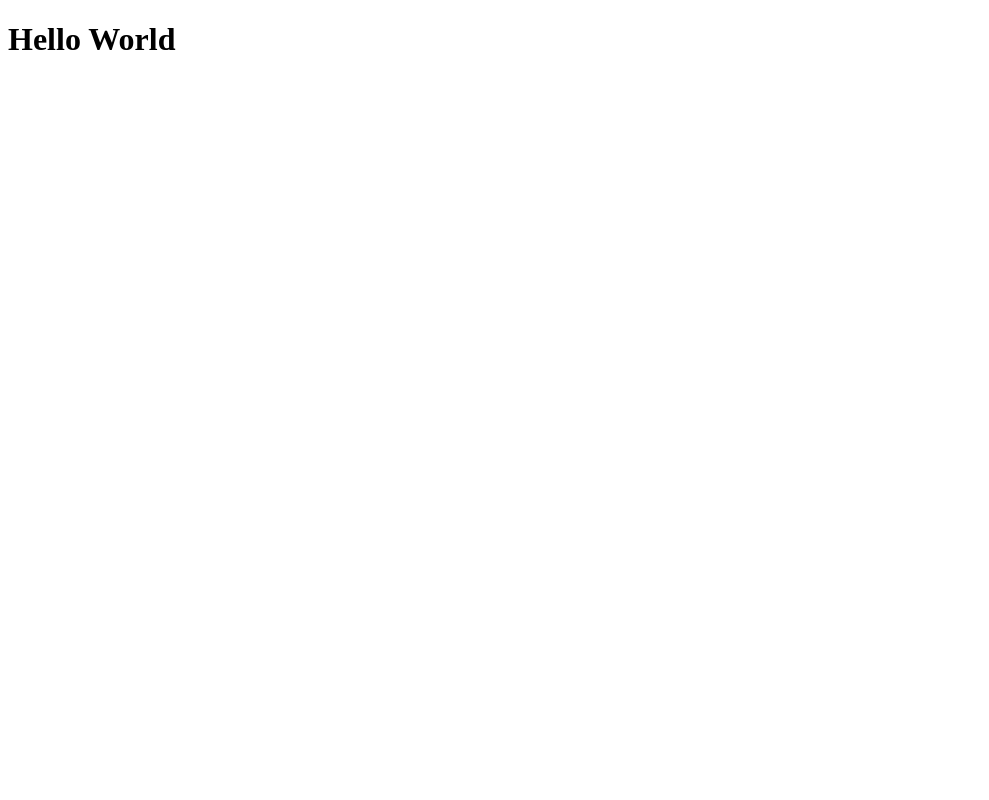
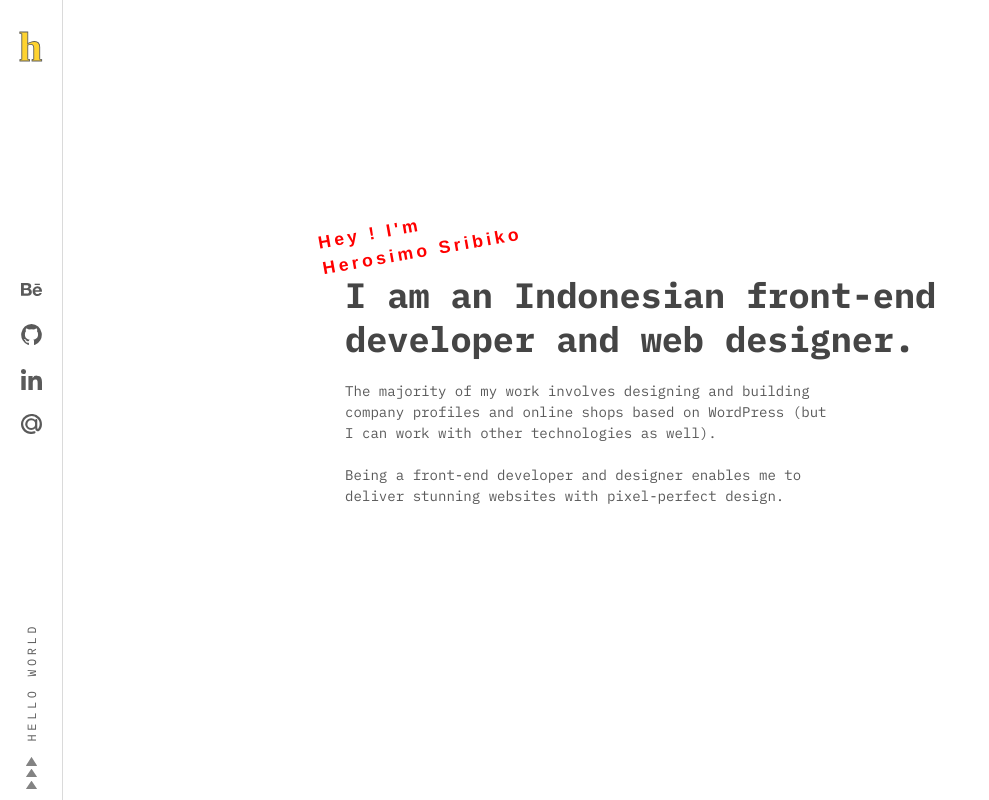
Before and after one commit to herosimo/herosimo.github.io, a Gatsby site: page / in a window 1280 px wide. Shown: the whole page, without its empty margins (0-989 px from the left). Built offline with nearby package versions, Linux system fonts and the light colour scheme; Gatsby itself is replaced by a stand-in of ours.

Commit message:
Setup components, styles, navbar, banner

```diff
--- /dev/null
+++ b/src/components/Banner.jsx
@@ -0,0 +1,28 @@
+import React from "react";
+
+import { banner } from "../styles/banner.module.scss";
+
+const Banner = () => {
+  return (
+    <section className={banner}>
+      <div style={{ position: "relative" }}>
+        <span>
+          Hey ! I'm
+          <br />
+          Herosimo Sribiko
+        </span>
+      </div>
+      <h1>I am an Indonesian front-end developer and web designer.</h1>
+      <p>
+        The majority of my work involves designing and building company profiles and online shops
+        based on WordPress (but I can work with other technologies as well).
+      </p>
+      <p>
+        Being a front-end developer and designer enables me to deliver stunning websites with
+        pixel-perfect design.
+      </p>
+    </section>
+  );
+};
+
+export default Banner;
--- /dev/null
+++ b/src/components/Sidebar.jsx
@@ -0,0 +1,46 @@
+import React from "react";
+import { Link } from "gatsby";
+
+import { sidebar, logo, social, text } from "../styles/sidebar.module.scss";
+import siteLogo from "../images/logo.svg";
+import behance from "../images/behance.svg";
+import github from "../images/github.svg";
+import linkedin from "../images/linkedin.svg";
+import mail from "../images/mail.svg";
+import play from "../images/play.svg";
+
+const Sidebar = () => {
+  return (
+    <section className={sidebar}>
+      <Link to="/">
+        <img className={logo} src={siteLogo} alt="Site Logo" />
+      </Link>
+
+      <div className={social}>
+        <a href="" target="_blank" title="Visit my Behance">
+          <img src={behance} alt="Behance" />
+        </a>
+        <a href="" target="_blank" title="Visit my Github">
+          <img src={github} alt="Github" />
+        </a>
+
+        <a href="" target="_blank" title="Visit my Linkedin">
+          <img src={linkedin} alt="Linkedin" />
+        </a>
+
+        <a href="" target="_blank" title="Email me">
+          <img src={mail} alt="Mail" />
+        </a>
+      </div>
+
+      <div className={text}>
+        <span>Hello World</span>
+        <img src={play} alt="play" />
+        <img src={play} alt="play" />
+        <img src={play} alt="play" />
+      </div>
+    </section>
+  );
+};
+
+export default Sidebar;
--- a/src/pages/index.js
+++ b/src/pages/index.js
@@ -1,11 +1,22 @@
 import * as React from "react";
+
+import Banner from "../components/Banner";
+import Sidebar from "../components/Sidebar";
+import { layout, article } from "../styles/layout.module.scss";
+import "../styles/reset.css";
+import "../styles/style.css";
 
 // markup
 const IndexPage = () => {
   return (
-    <div>
-      <h1>Hello World</h1>
-    </div>
+    <main className={layout}>
+      <aside>
+        <Sidebar />
+      </aside>
+      <article className={article}>
+        <Banner />
+      </article>
+    </main>
   );
 };
 
--- /dev/null
+++ b/src/styles/banner.module.scss
@@ -0,0 +1,30 @@
+.banner {
+  min-height: 100vh;
+  padding: 20%;
+  display: flex;
+  flex-direction: column;
+  justify-content: center;
+
+  span {
+    font-family: "Shadows Into", sans-serif;
+    font-weight: 700;
+    position: absolute;
+    top: -3.5em;
+    left: -1.5em;
+    transform: rotate(-10deg);
+    font-size: 1.25em;
+    color: red;
+    letter-spacing: 0.2em;
+    // text-transform: uppercase;
+  }
+
+  h1 {
+    font-size: 2.5em;
+    margin-bottom: 1.25rem;
+  }
+
+  p {
+    width: 75%;
+    margin-bottom: 1.25rem;
+  }
+}
--- /dev/null
+++ b/src/styles/layout.module.scss
@@ -0,0 +1,7 @@
+.layout {
+  display: flex;
+}
+
+.article {
+  padding: 0 5vw;
+}
--- /dev/null
+++ b/src/styles/reset.css
@@ -0,0 +1,69 @@
+/*
+  1. Use a more-intuitive box-sizing model.
+*/
+*,
+*::before,
+*::after {
+  box-sizing: border-box;
+}
+/*
+  2. Remove default margin
+*/
+* {
+  margin: 0;
+}
+/*
+  3. Allow percentage-based heights in the application
+*/
+html,
+body {
+  height: 100%;
+}
+/*
+  Typographic tweaks!
+  4. Add accessible line-height
+  5. Improve text rendering
+*/
+body {
+  line-height: 1.5;
+  -webkit-font-smoothing: antialiased;
+}
+/*
+  6. Improve media defaults
+*/
+/* img,
+picture,
+video,
+canvas,
+svg {
+  display: block;
+  max-width: 100%;
+} */
+/*
+  7. Remove built-in form typography styles
+*/
+input,
+button,
+textarea,
+select {
+  font: inherit;
+}
+/*
+  8. Avoid text overflows
+*/
+p,
+h1,
+h2,
+h3,
+h4,
+h5,
+h6 {
+  overflow-wrap: break-word;
+}
+/*
+  9. Create a root stacking context
+*/
+#root,
+#__next {
+  isolation: isolate;
+}
--- /dev/null
+++ b/src/styles/sidebar.module.scss
@@ -0,0 +1,64 @@
+.sidebar {
+  position: sticky;
+  top: 0;
+  display: flex;
+  flex-direction: column;
+  justify-content: space-between;
+  align-items: center;
+  padding: 1em 1.25em 0.75em 1.25em;
+  height: 100vh;
+  // border-right: 1px solid var(--border);
+
+  &::before {
+    content: "";
+    position: absolute;
+    top: 0;
+    right: 0;
+    height: 100%;
+    width: 1px;
+    background-color: var(--heading);
+    opacity: 0.2;
+  }
+}
+
+.logo {
+  width: 2em;
+}
+
+.social {
+  display: flex;
+  flex-direction: column;
+  align-items: center;
+
+  img {
+    width: 1.5em;
+    height: 1.5em;
+    object-fit: contain;
+    margin-top: 1.25em;
+  }
+}
+
+.text {
+  display: flex;
+  flex-direction: column;
+  align-items: center;
+
+  span {
+    position: relative;
+    display: block;
+    transform: rotate(-180deg);
+    writing-mode: tb;
+    white-space: nowrap;
+    text-transform: uppercase;
+    font-size: 0.85em;
+    letter-spacing: 0.3em;
+    margin-bottom: 1em;
+  }
+
+  img {
+    display: block;
+    width: 0.75em;
+    margin-top: 0.25em;
+    opacity: 0.75;
+  }
+}
--- /dev/null
+++ b/src/styles/style.css
@@ -0,0 +1,23 @@
+@import url("https://fonts.googleapis.com/css2?family=IBM+Plex+Mono:wght@400;700&family=Shadows+Into+Light&display=swap");
+
+:root {
+  --heading: #454545;
+  --text: #5a5a5a;
+  --border: #45454580;
+}
+
+body {
+  font-family: "IBM Plex Mono", monospace;
+  color: var(--text);
+  font-size: 1.1vw;
+}
+
+h1,
+h2,
+h3,
+h4,
+h5,
+h6 {
+  line-height: 1.25;
+  color: var(--heading);
+}
```
Also changed, not shown: src/components/Footer.jsx (added), src/components/Section.jsx (added), src/images/behance.svg (added), src/images/github.svg (added), src/images/linkedin.svg (added), src/images/logo.svg (added), src/images/mail.svg (added), src/images/play.svg (added).
